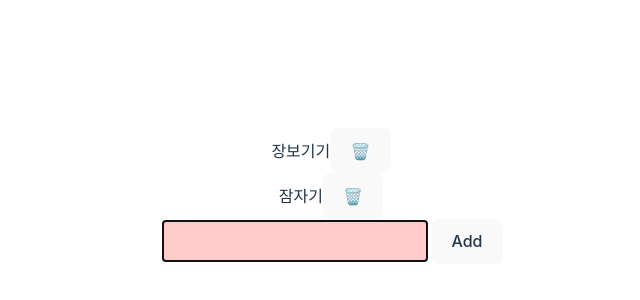
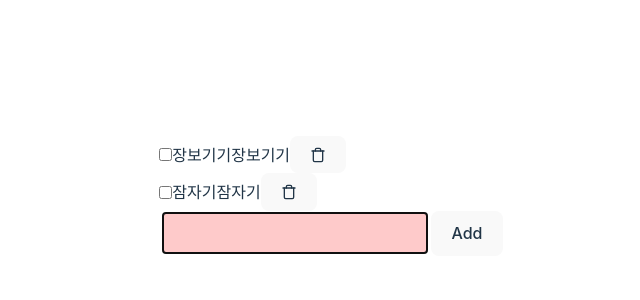
Before and after one commit to letz0703/todos, a React (Vite) app: page / in a window 1280 px wide. Shown: the part 204-504 px from the top of the page, without its empty margins (309-949 px from the left). Built offline with nearby package versions, Linux system fonts and the light colour scheme.

Commit message:
check and delete todo

```diff
--- /dev/null
+++ b/src/components/todo/todo.jsx
@@ -0,0 +1,23 @@
+import React from "react"
+//import styles from './todo.module.css'
+import {FiTrash} from "react-icons/fi"
+
+export default function Todo({todo, onUpdate, onDelete}) {
+	const {task, status} = todo
+	const handleChange = (e) => {
+		const status = e.target.checked ? 'completed' : 'active'
+		onUpdate({...todo, status})
+	}
+	const handleDelete = () => {onDelete(todo)}
+	return (
+		<li className="flex items-center">
+			<input type="checkbox" checked={status === "completed"}
+				onChange={handleChange}
+				id="checkbox"
+			/>
+			<label htmlFor="checkbox">{todo.task}</label>
+			{task}
+			<button onClick={handleDelete}><FiTrash /></button>
+		</li>
+	)
+}
--- a/src/components/todo_list/todo_list.jsx
+++ b/src/components/todo_list/todo_list.jsx
@@ -1,6 +1,7 @@
 import {useState} from 'react'
 import AddTask from "../add_task/add_task"
 import {v4 as uuidv4} from 'uuid'
+import Todo from "../todo/todo"
 
 export default function TodoList() {
 	const [todos, setTodos] = useState([
@@ -10,23 +11,23 @@ export default function TodoList() {
 
 
 	const handleTask = todo => {
-		// console.log(todo)
 		setTodos([...todos, todo])
 	}
 
-	const handleDelete = (e) => {
-		setTodos(todos.filter(todo => todo.task !== e.target.value)
+	const handleDelete = (todo) => {
+		setTodos(todos.filter(row => row.id !== todo.id)
 		)
+	}
+
+	const handleUpdate = (updated) => {
+		setTodos(todos.map(t => (t.id === updated.id) ? updated : t))
 	}
 
 	return (
 		<section className="todos">
 			<ul>
 				{todos.map(row => (
-					<li key={uuidv4()}>
-						{row.task}
-						<button onClick={handleDelete} value={row.task}>🗑️</button>
-					</li>
+					<Todo key={uuidv4()} todo={row} onUpdate={handleUpdate} onDelete={handleDelete} />
 				))}
 			</ul>
 			<AddTask onAdd={handleTask} />
```
